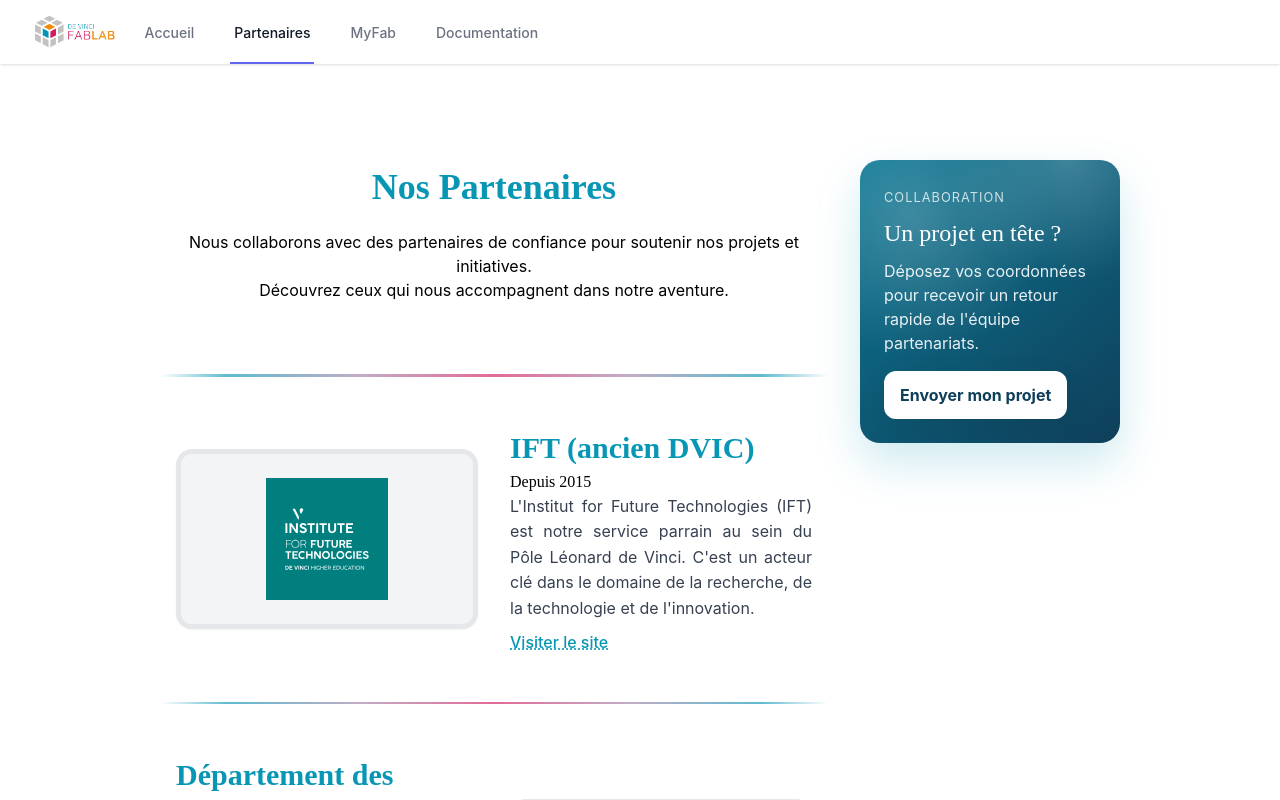
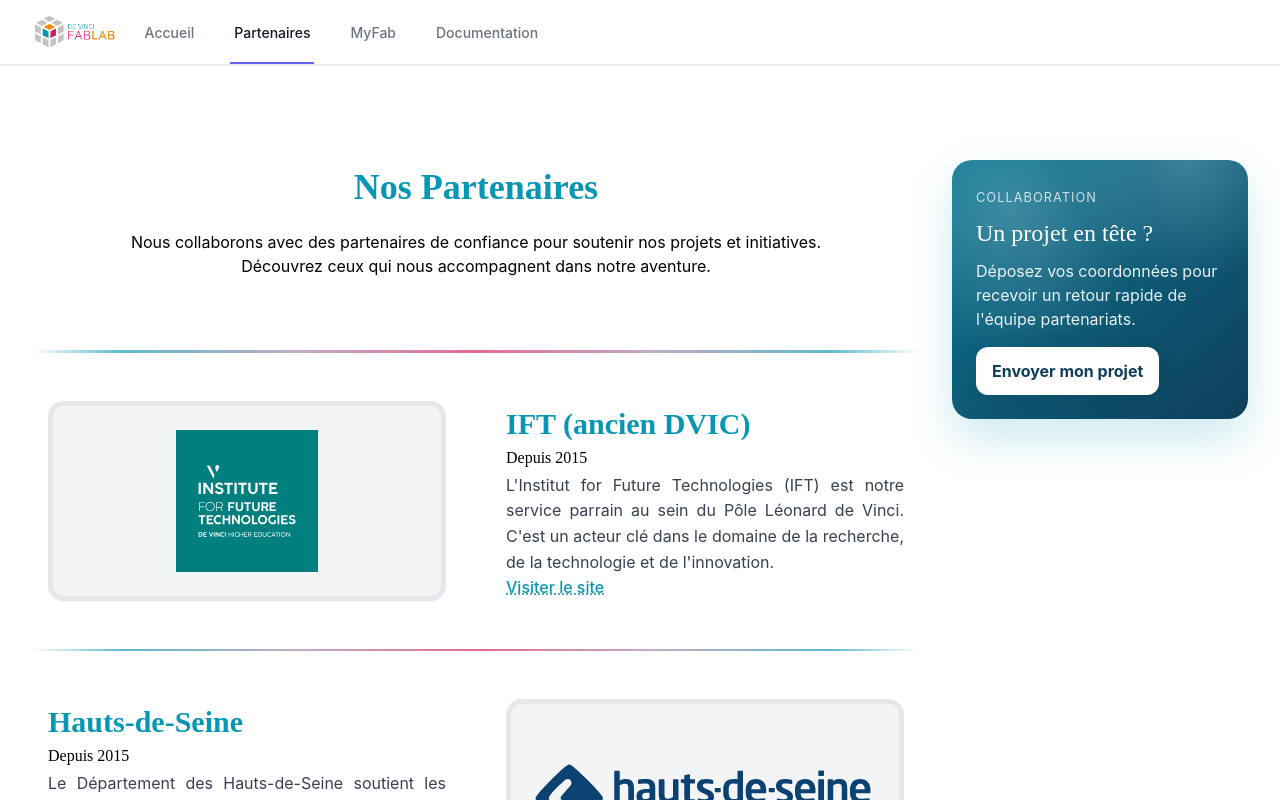
Before and after one commit to DeVinci-FabLab/home, a Next.js app: page /partners in a window 1280 px wide. Shown: the top 800 px of the page. Built offline with nearby package versions, Linux system fonts and the light colour scheme.

Commit message:
update grid partner info rendering

```diff
--- a/pages/partners.js
+++ b/pages/partners.js
@@ -43,7 +43,7 @@ export const partners = [
   },
   {
     id: "hauts-de-seine",
-    name: "Département des Hauts-de-Seine",
+    name: "Hauts-de-Seine",
     logo: "/partners/HDS.svg",
     startYear: 2015,
     endYear: null,
@@ -139,8 +139,11 @@ ${proposalProject || "Je serais ravi d'en discuter de vive voix avec l'équipe."
                       </figure>
 
                       <div>
+                        <div>
+                          <div>
                             <h2>{partner.name}</h2>
                             <h3>{formatYears(partner)}</h3>
+                          </div>
                           <p>{partner.description}</p>
                           <a
                             href={partner.website}
@@ -149,6 +152,7 @@ ${proposalProject || "Je serais ravi d'en discuter de vive voix avec l'équipe."
                           >
                             Visiter le site
                           </a>
+                        </div>
                       </div>
                     </article>
                   </div>
--- a/styles/partners.css
+++ b/styles/partners.css
@@ -25,8 +25,8 @@ html {
 main[id="partners-main"] {
   padding-top: 6rem;
   padding-bottom: 4rem;
-  margin-left: 8rem;
-  margin-right: 8rem;
+  margin-left: 2rem;
+  margin-right: 2rem;
 
   > div {
     max-width: 80rem;
@@ -45,8 +45,8 @@ main[id="partners-main"] {
 
   @media (min-width: 1024px) {
     > div {
-      padding-left: 2rem;
-      padding-right: 2rem;
+      padding-left: 0;
+      padding-right: 0;
     }
   }
 
@@ -276,23 +276,26 @@ main[id="partners-main"] {
   }
 
   section article {
-    display: flex;
-    flex-direction: column;
-    gap: 0;
-    align-items: stretch;
+    display: grid;
+    grid-template-columns: 1fr;
+    align-items: center;
+    gap: 1.5rem;
     animation: fadeInUp 0.6s ease-out forwards;
     opacity: 0;
   }
 
   @media (min-width: 768px) {
-    section > div:nth-child(odd) > article {
-      flex-direction: row;
+    section article {
+      grid-template-columns: minmax(260px, 1fr) minmax(320px, 1fr);
+      gap: 1.75rem;
     }
-  }
 
-  @media (min-width: 768px) {
     section > div:nth-child(even) > article {
-      flex-direction: row-reverse;
+      direction: rtl;
+    }
+
+    section > div:nth-child(even) > article > * {
+      direction: ltr;
     }
   }
 
@@ -304,12 +307,6 @@ main[id="partners-main"] {
     padding: 1rem;
   }
 
-  @media (min-width: 768px) {
-    article > figure {
-      width: 50%;
-    }
-  }
-
   article > figure > div {
     background-color: #f3f4f6;
     border-radius: 1rem;
@@ -319,7 +316,7 @@ main[id="partners-main"] {
     box-shadow: 0 1px 2px 0 rgba(0, 0, 0, 0.05);
     border: 5px solid #e5e7eb;
     width: 100%;
-    height: 180px;
+    height: 200px;
     transition: all 0.3s ease;
   }
 
@@ -338,22 +335,26 @@ main[id="partners-main"] {
     }
   }
 
-  article > div:last-child {
+  article > div {
     width: 100%;
     display: flex;
-    flex-direction: column;
-    justify-content: center;
     padding: 1rem;
   }
 
-  article > div:last-child > * + * + * + * {
-    margin-top: 0.5rem;
+  article > div > div {
+    width: 100%;
+    height: 200px;
+    display: grid;
+    align-items: start;
+    align-content: space-between;
   }
 
-  @media (min-width: 768px) {
-    article > div:last-child {
-      width: 50%;
-    }
+  article > div > div p {
+    margin-top: 0.2rem;
+  }
+
+  article > div > div a {
+    margin-bottom: 0.1rem;
   }
 
   article h2 {
```
Lines whose indentation alone changed are shown as unchanged.
